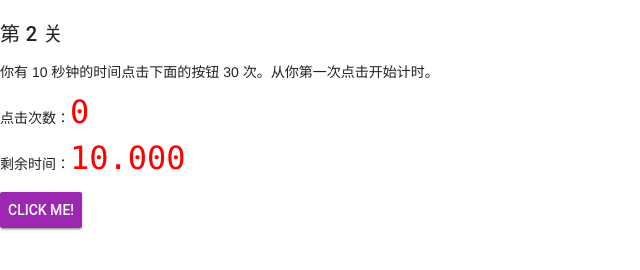
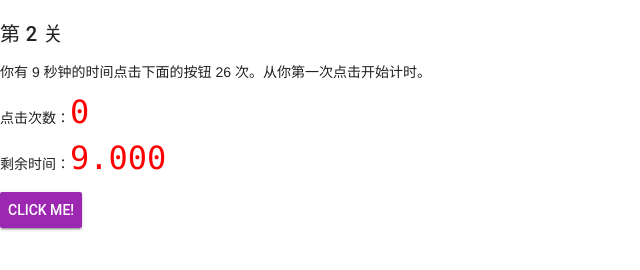
Before and after one commit to lizy14/online-puzzle-game, a plain HTML site: page level2.html in a window 1280 px wide. Shown: the whole page, without its empty margins (0-640 px from the left). Drawn offline with Linux system fonts and the light colour scheme.

Commit message:
lavel2: 10,30 -> 9,26

```diff
--- a/js/level2.js
+++ b/js/level2.js
@@ -3,8 +3,8 @@ var gameOnGoing = false;
 var nTimes = 0;
 var timeStart = 0;
 var timeEnd = 0;
-var fullTime = 10*1000;
-var fullTimes = 30;
+var fullTime = 9*1000;
+var fullTimes = 26;
 var gameStarting = true;
 
 function getNow(){
--- a/level2.html
+++ b/level2.html
@@ -7,7 +7,7 @@
 <script src="js\level2.js"></script>
 <body>
 <h5>第 2 关</h5>
-<p>你有 10 秒钟的时间点击下面的按钮 30 次。从你第一次点击开始计时。</p>
+<p>你有 9 秒钟的时间点击下面的按钮 26 次。从你第一次点击开始计时。</p>
 <p>点击次数：<span class="digit" id="lblClickCount"></span></p>
 <p>剩余时间：<span class="digit" id="lblTimeLeft"></span></p>
 <p><button onclick="buttonClicked();" class="mdl-button mdl-js-button mdl-button--raised mdl-button--colored">Click me!</button></p>
```
